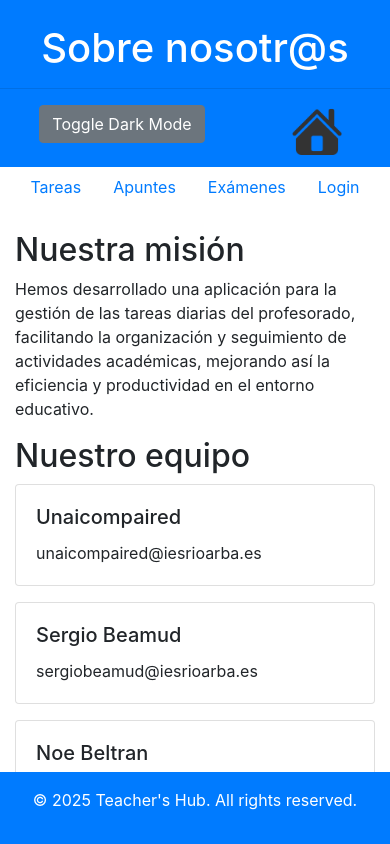
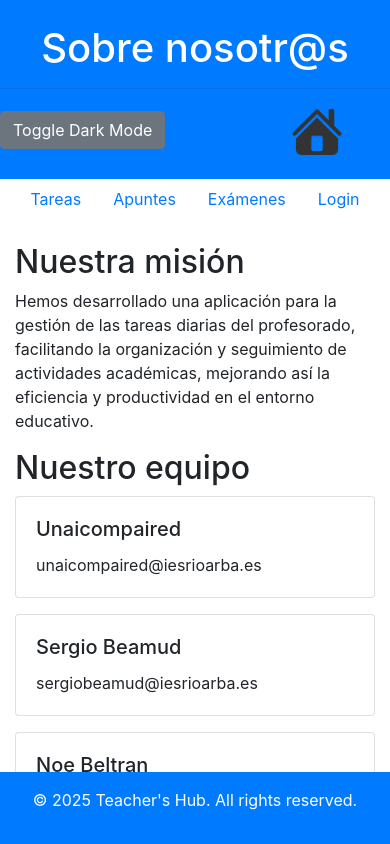
Before and after one commit to unaiccz/Proyecto-ec-diw, a plain HTML site: page about/index.html in a window 390 px wide. Shown: the top 844 px of the page. Drawn offline with nearby package versions, Linux system fonts and the light colour scheme.

Commit message:
fix: refactor HTML structure and add CSS for dark mode styling across multiple pages

```diff
--- /dev/null
+++ b/about/about.css
@@ -0,0 +1,29 @@
+body.dark-mode {
+    background-color: #121212;
+    color: #ffffff;
+}
+.card.dark-mode {
+    background-color: #1e1e1e;
+    color: #ffffff;
+}
+.nav-pills .nav-link.dark-mode {
+    background-color: #1e1e1e;
+    color: #ffffff;
+}
+header.dark-mode, footer.dark-mode {
+    background-color: #1e1e1e;
+    color: #ffffff;
+}
+footer {
+    position: absolute;
+    bottom: 0;
+    width: 100%;
+}
+@media screen and (max-width: 768px) {
+    .item-container{
+        display: flex;
+        justify-content: space-between;
+        align-items: center;
+    }
+
+}
--- a/about/index.html
+++ b/about/index.html
@@ -6,40 +6,22 @@
     <title>Teacher's Hub-About Us</title>
     <link rel="stylesheet" href="https://stackpath.bootstrapcdn.com/bootstrap/4.5.2/css/bootstrap.min.css">
     <link rel="stylesheet" href="https://cdnjs.cloudflare.com/ajax/libs/animate.css/4.1.1/animate.min.css">
+    <link rel="stylesheet" href="./about.css ">
+
     <!-- icono -->
     <link rel="icon" href="../../img/about.png" type="image/x-icon">
-    <style>
-        body.dark-mode {
-            background-color: #121212;
-            color: #ffffff;
-        }
-        .card.dark-mode {
-            background-color: #1e1e1e;
-            color: #ffffff;
-        }
-        .nav-pills .nav-link.dark-mode {
-            background-color: #1e1e1e;
-            color: #ffffff;
-        }
-        header.dark-mode, footer.dark-mode {
-            background-color: #1e1e1e;
-            color: #ffffff;
-        }
-        footer {
-            position: absolute;
-            bottom: 0;
-            width: 100%;
-        }
-    </style>
+
 </head>
 <body>
     <header class="bg-primary text-white text-center py-4 animate__animated animate__fadeInDown" id="header">
         <h1>Sobre nosotr@s</h1>
         <hr>
+     <div class="item-container">
         <button id="theme-toggle" class="btn btn-secondary">Toggle Dark Mode</button>
         <a href="../home/index.html" class="float-right mr-5">
             <img src="../img/home.png" alt="home" width="50px" class=" ml-5">
         </a>
+     </div>
     </header>
     <nav class="animate__animated animate__fadeInDown">
         <ul class="nav nav-pills justify-content-center">
--- /dev/null
+++ b/apuntes/apuntes.css
@@ -0,0 +1,29 @@
+body.dark-mode {
+    background-color: #121212;
+    color: #ffffff;
+}
+.card.dark-mode {
+    background-color: #1e1e1e;
+    color: #ffffff;
+}
+.nav-pills .nav-link.dark-mode {
+    background-color: #1e1e1e;
+    color: #ffffff;
+}
+header.dark-mode, footer.dark-mode {
+    background-color: #1e1e1e;
+    color: #ffffff;
+}
+main{
+    height: 100vh;
+}
+
+
+@media screen and (max-width: 768px) {
+    .item-container{
+        display: flex;
+        justify-content: space-between;
+        align-items: center;
+    }
+
+}
--- /dev/null
+++ b/examenes/examenes.css
@@ -0,0 +1,27 @@
+body.dark-mode {
+    background-color: #121212;
+    color: #ffffff;
+}
+.card.dark-mode {
+    background-color: #1e1e1e;
+    color: #ffffff;
+}
+.nav-pills .nav-link.dark-mode {
+    background-color: #1e1e1e;
+    color: #ffffff;
+}
+header.dark-mode, footer.dark-mode {
+    background-color: #1e1e1e;
+    color: #ffffff;
+}
+main{
+    height: 100vh;
+}
+@media screen and (max-width: 768px) {
+    .item-container{
+        display: flex;
+        justify-content: space-between;
+        align-items: center;
+    }
+
+}
--- /dev/null
+++ b/home/home.css
@@ -0,0 +1,13 @@
+main {
+    height: 100%;
+}
+
+
+@media screen and (max-width: 768px) {
+    .item-container{
+        display: flex;
+        justify-content: space-between;
+        align-items: center;
+    }
+
+}
--- /dev/null
+++ b/tareas/tareas.css
@@ -0,0 +1,27 @@
+body.dark-mode {
+    background-color: #121212;
+    color: #ffffff;
+}
+.card.dark-mode {
+    background-color: #1e1e1e;
+    color: #ffffff;
+}
+.nav-pills .nav-link.dark-mode {
+    background-color: #1e1e1e;
+    color: #ffffff;
+}
+header.dark-mode, footer.dark-mode {
+    background-color: #1e1e1e;
+    color: #ffffff;
+}
+main {
+    height: 100vh;
+}
+@media screen and (max-width: 768px) {
+    .item-container{
+        display: flex;
+        justify-content: space-between;
+        align-items: center;
+    }
+
+}
```
Also changed, not shown: apuntes/index.html (+4 -21 lines), examenes/index.html (+3 -21 lines), home/index.html (+3 -5 lines), tareas/index.html (+4 -21 lines).
